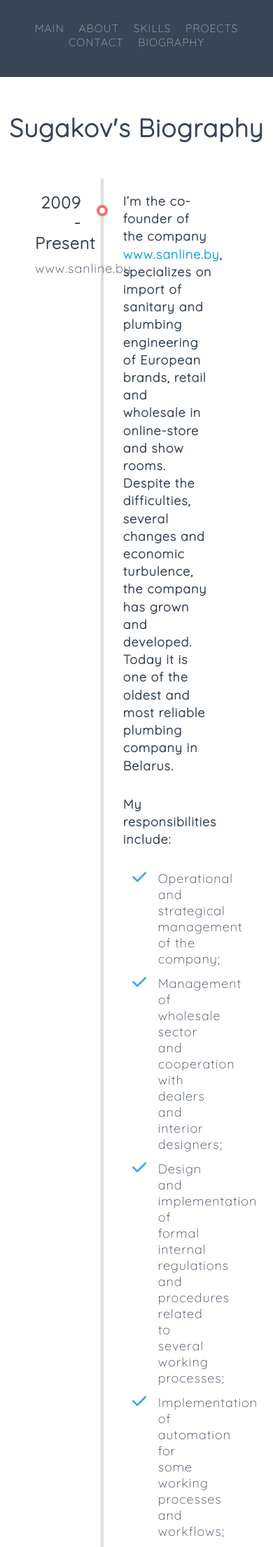
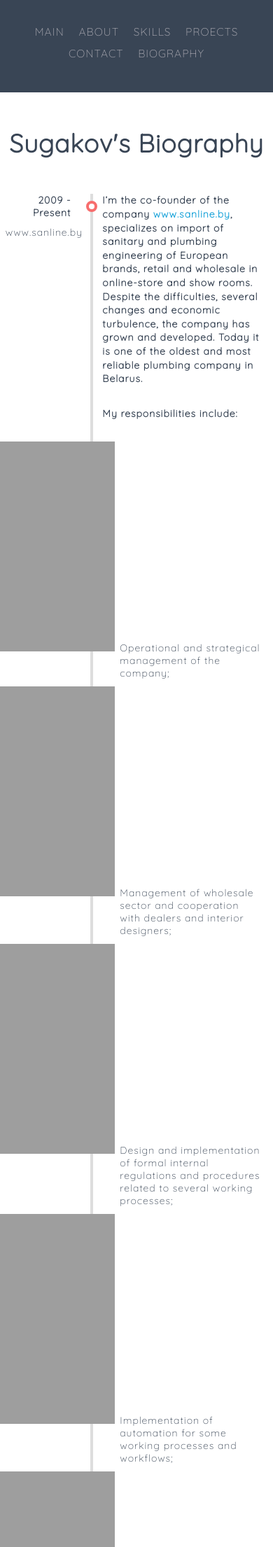
Before and after one commit to sugakov-sergey/sugakov_pro, a Flask app: page /biography in a window 390 px wide. Shown: the top 2211 px of the page at 70% size. Run offline with Flask 2, Linux system fonts and the light colour scheme.

Commit message:
edit mobile view

```diff
--- a/static/css/style-biography.css
+++ b/static/css/style-biography.css
@@ -115,8 +115,56 @@
   padding-left: 10px;
 }
 
+
+
 @media (max-width: 1100px) {
   .biography{
     font-size: 18px;
   }
 }
+
+
+@media (max-width: 700px) {
+  .timeline {
+    width: 100%;
+    background: #fff;
+    padding: 0 2%;
+    position: relative;}
+
+  .timeline:before {
+      content: "";
+      position: absolute;
+      top: 0px;
+      left: calc(33%);
+      bottom: 50px;
+      width: 4px;
+      background: #ddd;
+    }
+
+  h3 {
+      font-size: 100%;
+    }
+
+  .biography {
+      font-size: 14px;
+    }
+
+  .entry .body {
+      margin: 0 0 3em;
+      float: left;
+      width: 65%;
+      padding-left: 15px;
+    }
+
+  .body li {
+    margin: 10px 0px 0px 25px;
+    padding: 0;
+  }
+  ::marker {
+    width: 10px;
+  }
+
+  .body ol {
+    list-style-image: url(/static/img/list-sm.png);
+  }
+}
--- a/static/css/style.css
+++ b/static/css/style.css
@@ -71,8 +71,9 @@ p {
 .menu-main a {
   text-decoration: none;
   border-bottom: 0px;
-  margin: 2%;
+  margin: 0 2%;
   color: var(--text-grey);
+  line-height: 2;
 }
 
 .menu-main a:hover {
@@ -483,8 +484,15 @@ input:hover {
   }
 
   .box-hello {
-    flex-basis: 100%;
+    flex-basis: 80%;
     text-align: center;
+  }
+
+
+  .box-hello img {
+    width: 80%;
+    margin: 0;
+    padding: 0;
   }
 
   .box-about-1 {
@@ -492,6 +500,12 @@ input:hover {
     text-align: center;
     margin: 8% 0 0 0;
     padding: 0 1%;
+  }
+
+  .box-about-1 img {
+    width: 80%;
+    margin: 0;
+    padding: 0;
   }
 
   .box-about-2 {
@@ -513,7 +527,7 @@ input:hover {
   }
 
   .box-proect-2 {
-    width: 70%;
+    width: 90%;
     text-align: center;
     margin: 10% 0;
     padding: 0 2%;
```
